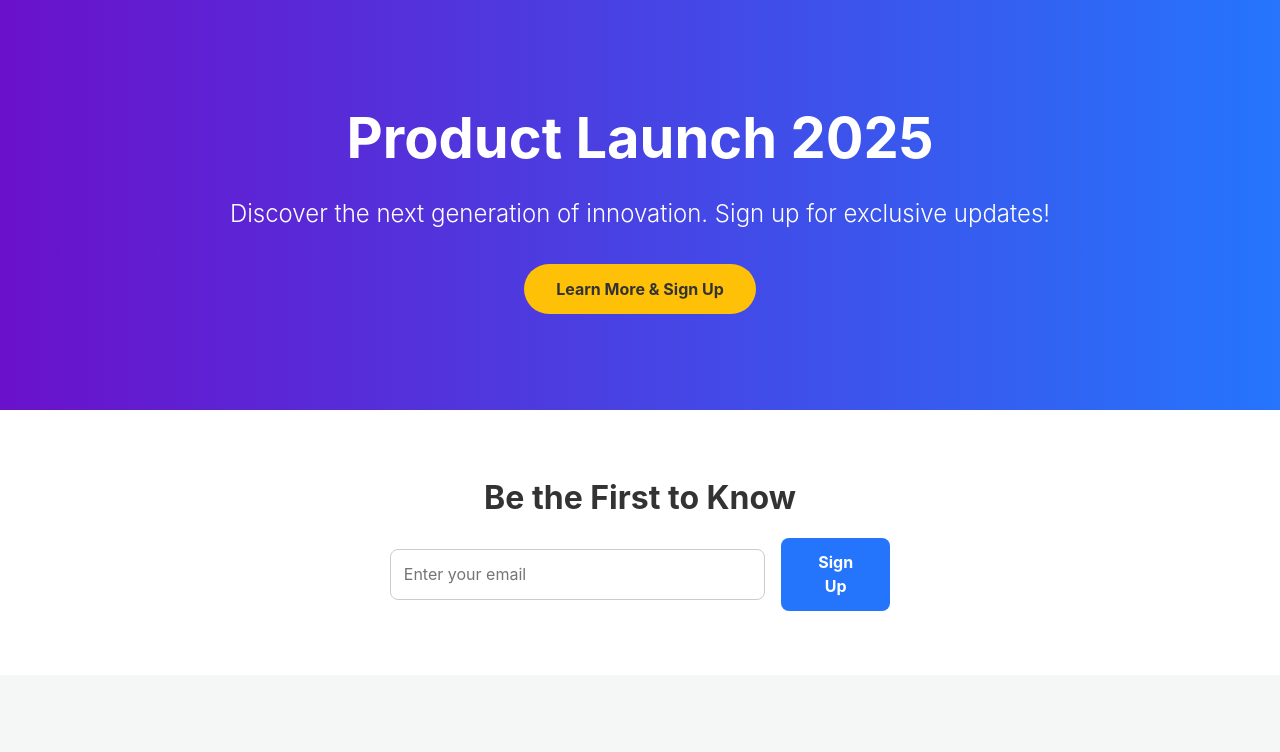
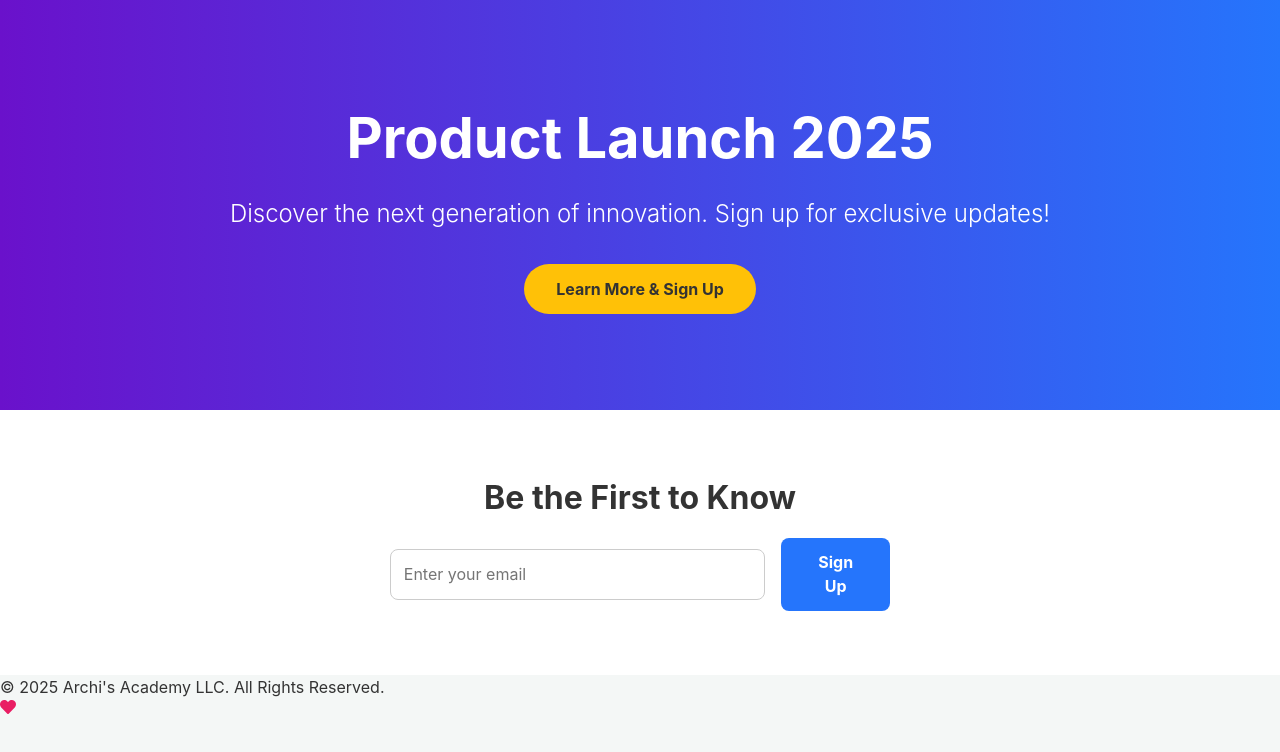
Before and after one commit to archis-academy/pr-upgrade-with-score-test, a React (Vite) app: page / in a window 1280 px wide. Shown: the top 752 px of the page. Built offline with nearby package versions, Linux system fonts and the light colour scheme.

Commit message:
Revert "Revert "[PR-2] - Implement application footer""

```diff
--- a/package.json
+++ b/package.json
@@ -13,6 +13,7 @@
     "classnames": "^2.5.1",
     "react": "^19.1.1",
     "react-dom": "^19.1.1",
+    "react-icons": "^5.5.0",
     "react-router": "^7.9.3",
     "validator": "^13.15.15"
   },
--- /dev/null
+++ b/src/components/Footer/Footer.module.scss
@@ -0,0 +1,9 @@
+.footerIcon {
+  color: #e91e63;
+  vertical-align: middle;
+  transition: transform 0.2s ease-in-out;
+
+  &:hover {
+    transform: scale(1.2);
+  }
+}
--- /dev/null
+++ b/src/components/Footer/Footer.tsx
@@ -0,0 +1,16 @@
+import React from "react";
+import { FaHeart } from "react-icons/fa";
+import styles from "./Footer.module.scss";
+
+const Footer: React.FC = () => {
+  return (
+    <footer className="bg-gray-900 text-gray-400 p-4 text-center">
+      <p className="flex items-center justify-center gap-2 m-0">
+        <span>© 2025 Archi's Academy LLC. All Rights Reserved.</span>
+        <FaHeart className={styles.footerIcon} />
+      </p>
+    </footer>
+  );
+};
+
+export default Footer;
--- a/src/pages/home/home.tsx
+++ b/src/pages/home/home.tsx
@@ -1,6 +1,7 @@
 import { useRef } from "react";
 import Hero from "../../components/hero/Hero";
 import SignupForm from "../../components/signup/SignupForm";
+import Footer from "@/components/Footer/Footer";
 
 function Home() {
   const signupFormRef = useRef<HTMLElement>(null);
@@ -18,6 +19,7 @@ function Home() {
         ctaText="Learn More & Sign Up"
       />
       <SignupForm ref={signupFormRef} />
+      <Footer />
     </main>
   );
 }
```
Also changed, not shown: 2 other files (tests, documents, lock files or other folders).
